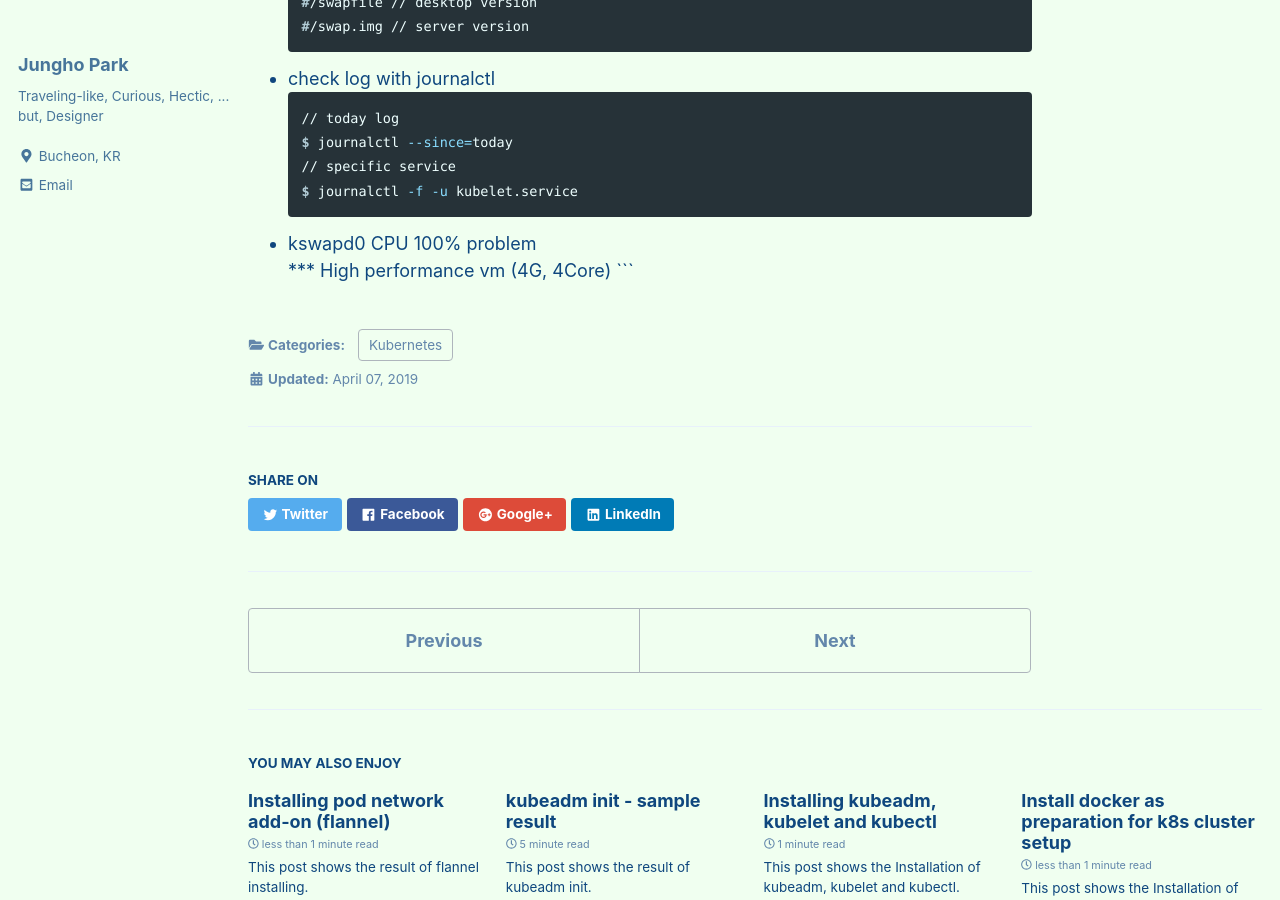
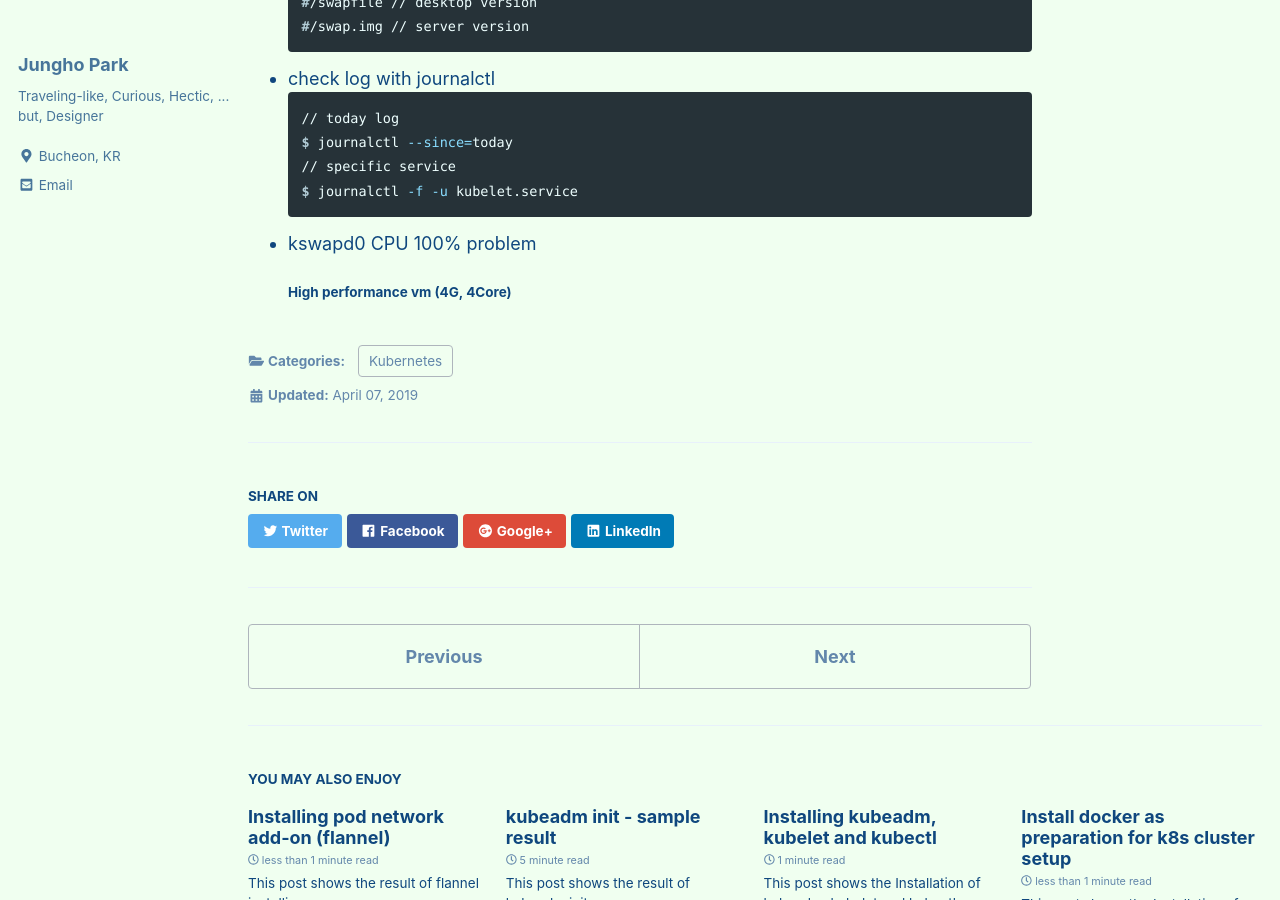
Before and after one commit to unipark00/tekrepo, a Jekyll site: the page built from _posts/2019-04-07-configure-k8s-cluster.md, in a window 1280 px wide and 900 px high, scrolled down 3990 px. Built offline with Jekyll 4.4.1, drawn with Linux system fonts in a browser that asks for light colours; cached includes are drawn as plain includes.

````diff
--- a/_posts/2019-04-07-configure-k8s-cluster.md
+++ b/_posts/2019-04-07-configure-k8s-cluster.md
@@ -131,5 +131,4 @@ $ journalctl --since=today
 $ journalctl -f -u kubelet.service
 ```
 * kswapd0 CPU 100% problem
-*** High performance vm (4G, 4Core)
-```
+#### High performance vm (4G, 4Core)
````
